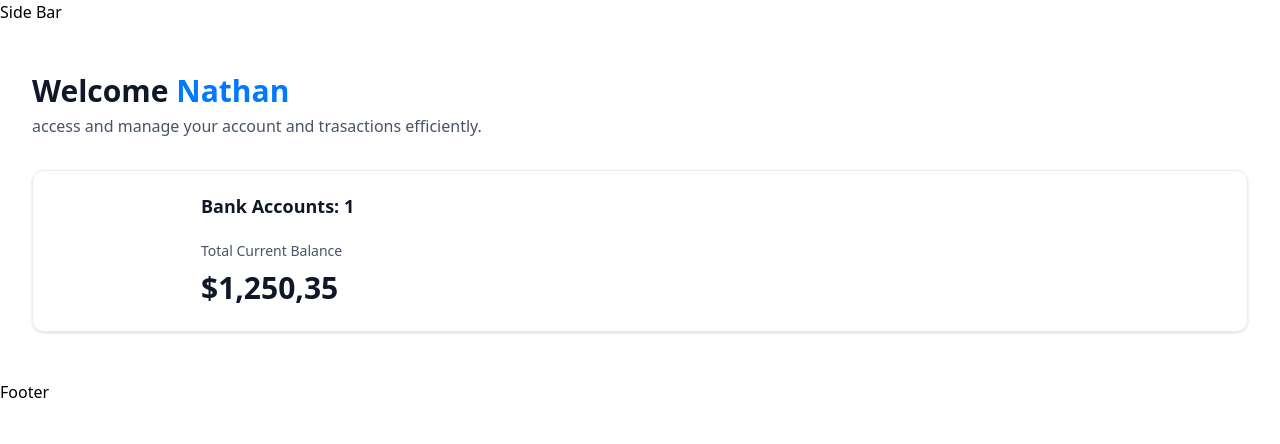
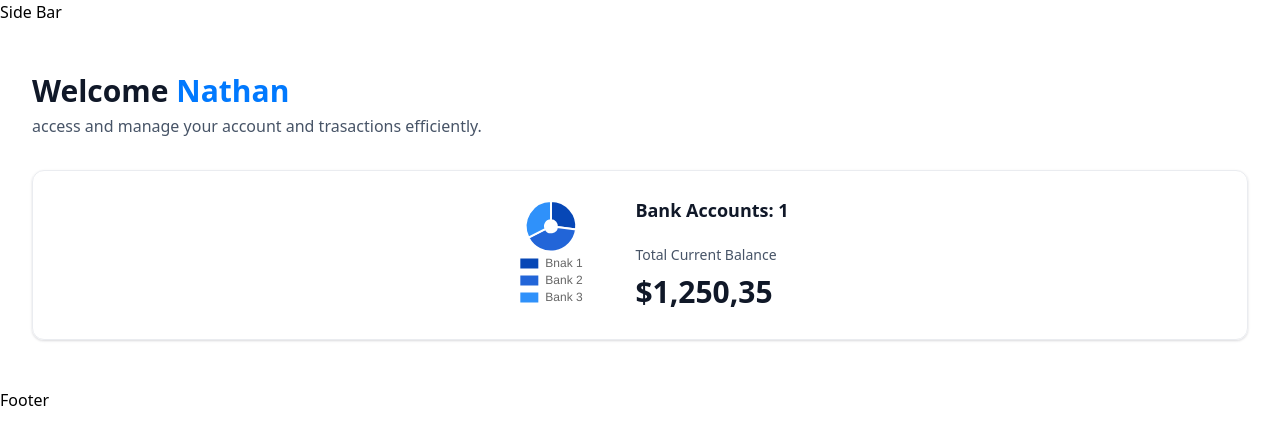
Before and after one commit to BankingSystemHTS/BankingSystem-Frontend, a Next.js app: page / in a window 1280 px wide. Shown: the top 444 px of the page. Built offline with nearby package versions, Linux system fonts and the light colour scheme.

Commit message:
implement TotalBalance DoughnutChart

```diff
--- a/app/globals.css
+++ b/app/globals.css
@@ -122,6 +122,7 @@
 
   .total-balance {
     @apply flex w-full items-center gap-4
+    justify-center
     rounded-xl border border-gray-200 p-4
     shadow-chart sm:gap-6 sm:p-6;
   }
--- /dev/null
+++ b/components/ui/DoughnutChart.tsx
@@ -0,0 +1,54 @@
+'use client'
+import React from 'react'
+import {Chart as ChartJS, ArcElement, Tooltip, Legend }
+from "chart.js"
+import { Doughnut } from 'react-chartjs-2'
+
+
+ChartJS.register(ArcElement, Tooltip, Legend);
+
+const DoughnutChart = ({ accounts }: DoughnutChartProps) => {
+    const data = {
+        labels: ["Bnak 1", "Bank 2", "Bank 3"],
+        datasets: [
+            {
+                label: "Banks",
+                data: [1000, 1500, 1200],
+                backgroundColor: ['#0747b6', '#2265d8', '#2f91fa'],
+            }
+        ]
+    };
+    const options = {
+        cutout: 6,
+        responsive: true,
+        plugins: {
+          legend: {
+            position: 'bottom', // Positions the legend at the bottom to prevent overlap
+            labels: {
+              padding: 5, // Adds padding between the legend and the chart
+              boxWidth: 20, // Adjust the size of the box indicating colors
+            },
+          },
+          tooltip: {
+            enabled: true,
+          },
+        },
+        layout: {
+          padding: {
+            top: 5,
+            bottom: 10,
+            left: 10,
+            right: 10,
+          },
+        },
+      };
+
+  return (
+    <Doughnut
+        data={data}
+        options={options}
+    />
+  )
+}
+
+export default DoughnutChart
--- a/components/ui/TotalBalanceBox.tsx
+++ b/components/ui/TotalBalanceBox.tsx
@@ -1,12 +1,15 @@
 'use client'
 import React from 'react'
 import AnimatedCounter from './AnimatedCounter'
+import DoughnutChart from './DoughnutChart'
 
 const TotalBalanceBox = ({ accounts = [], totalBanks, totalCurrentBalance }:
     TotalBalanceBoxProps) => (
     <section className="total-balance">
         <div className="total-balance-chart">
-            {/* DoughnutChart */}
+            <DoughnutChart
+                accounts={accounts}
+            />
         </div>
         <div className="flex flex-col gap-6">
             <h2 className="header-2">
--- a/package.json
+++ b/package.json
@@ -18,6 +18,7 @@
     "next": "^14.2.13",
     "query-string": "^9.1.0",
     "react": "^18",
+    "react-chartjs-2": "^5.2.0",
     "react-countup": "^6.5.3",
     "react-dom": "^18",
     "tailwind-merge": "^2.5.2",
```
Also changed, not shown: 1 other file (tests, documents, lock files or other folders).
